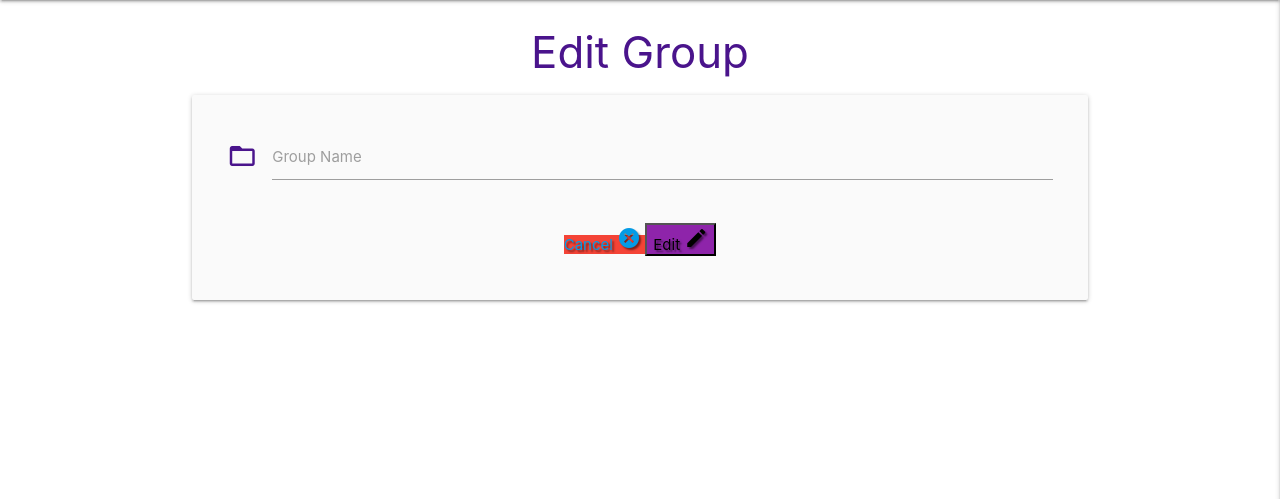
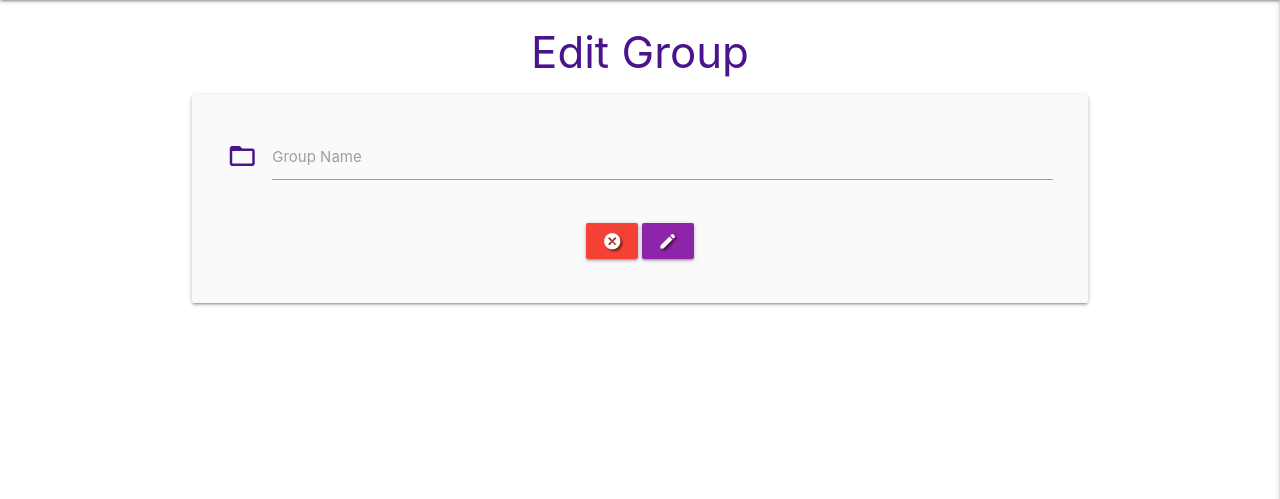
Before and after one commit to Verga1/Meeting-Manage, a Flask app: template templates/edit_group.html in a window 1280 px wide. Shown: the part 64-563 px from the top of the page. Run offline with Flask 2, Linux system fonts and the light colour scheme; the template is opened without the code that fills it, so the values that code supplies are empty; some libraries are stand-ins or nearby versions.

Commit message:
updated Features, testing and added more wireframes to Readme. Fixed button issue on edit group page

```diff
--- a/templates/add_group.html
+++ b/templates/add_group.html
@@ -9,7 +9,7 @@
             <div class="row">
                 <div class="input-field col s12">
                     <i class="material-icons prefix purple-text text-darken-4">folder_open</i>
-                    <input id="group_name" name="group_name" minlenght="2" maxlength="25"
+                    <input id="group_name" name="group_name" minlength="2" maxlength="25"
                         type="text" class="validate" required>
                     <label for="group_name">Group Name</label>
                 </div>
--- a/templates/edit_group.html
+++ b/templates/edit_group.html
@@ -17,11 +17,12 @@
             <!-- submit button -->
             <div class="row">
                 <div class="col s12 center-align">
-                    <a href="{{ url_for('get_groups') }}" class="btn-medium red text-shadow">
-                        Cancel <i class="material-icons prefix">cancel</i>
+                    <a href="{{ url_for('get_groups') }}" class="btn red text-shadow">
+                        <i class="material-icons prefix">cancel</i>
                     </a>
-                    <button type="submit" class="btn-medium purple darken-1 text-shadow">
-                        Edit <i class="material-icons prefix">edit</i>
+                    <button type="submit" class="btn purple darken-1 text-shadow">
+
+                        <i class="material-icons prefix">edit</i>
                     </button>
                 </div>
             </div>
```
Also changed, not shown: README.md, static/images/meeting_manager_wf4.png (added), static/images/meeting_manager_wf5.png (added).
